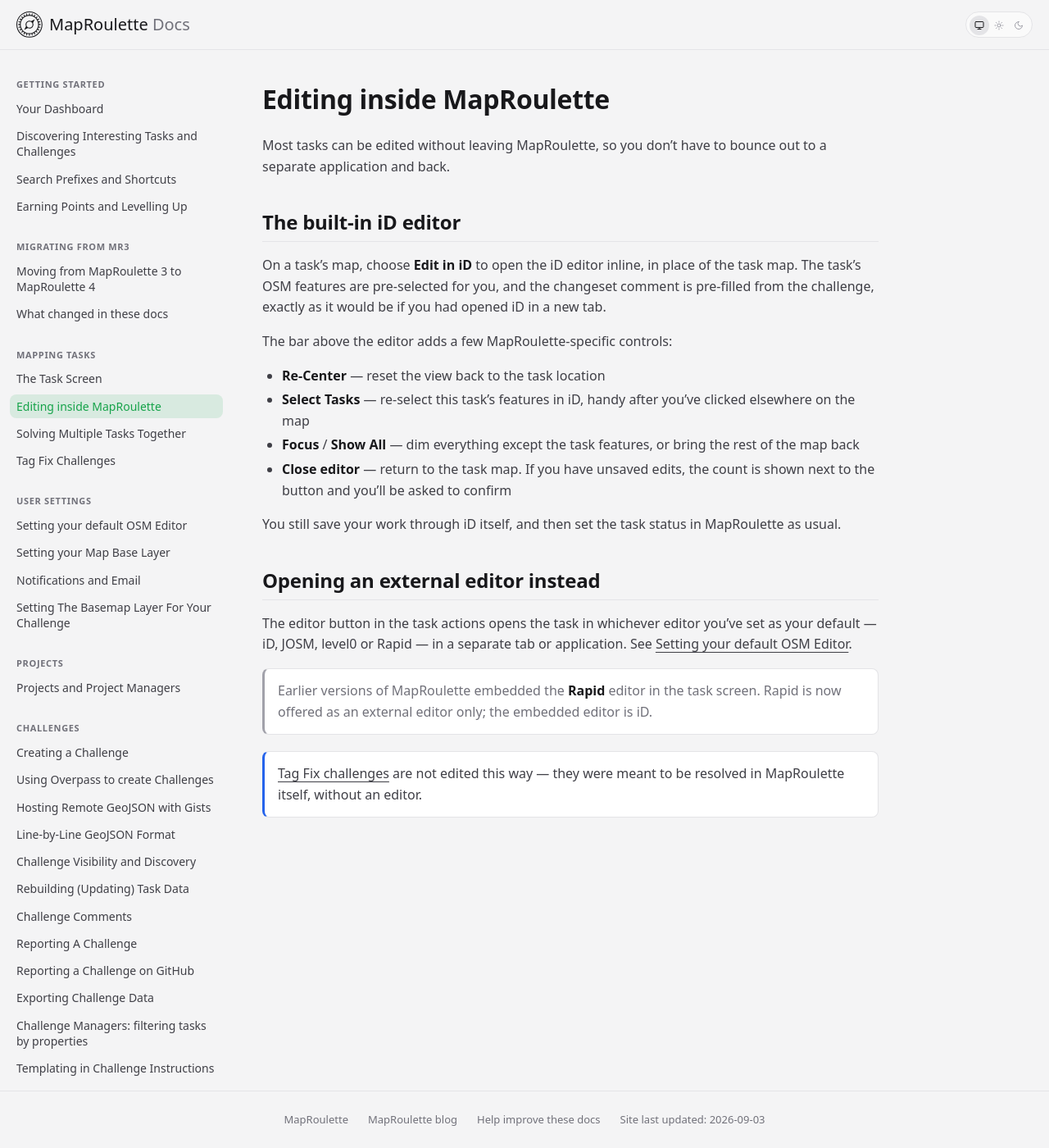
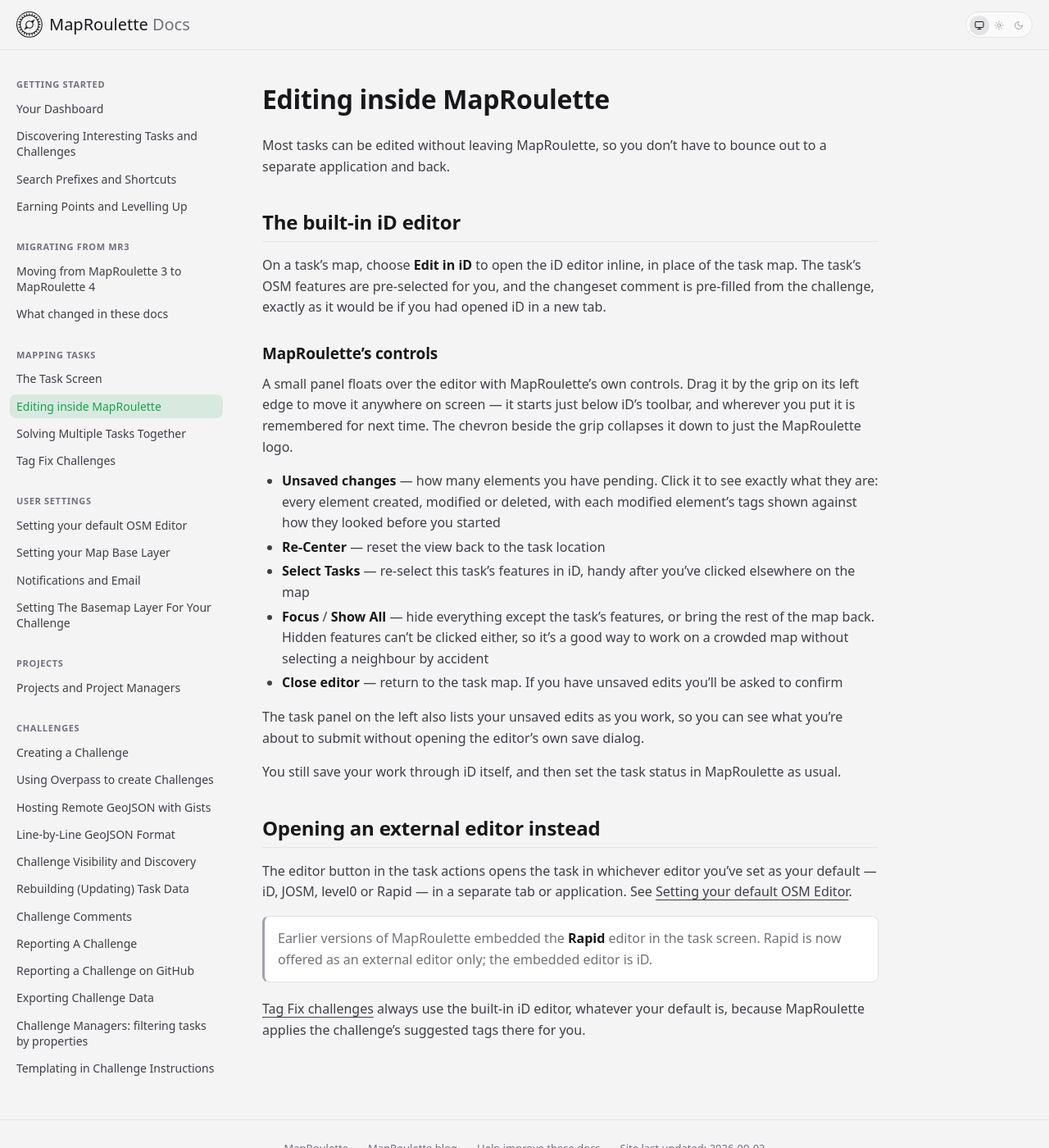
Before and after one commit to maproulette/docs, a Jekyll site: the page built from _documentation/mapping/02-rapid-editor.md, in a window 1280 px wide and 1400 px high. Shown: the whole window at 82% size. Built offline with Jekyll 4.4.1, drawn with Linux system fonts in a browser that asks for light colours; comment, search, counter and statistics services are not loaded.

Commit message:
Document the tag fix workflow and the editor controls
The Tag Fix page still described MapRoulette 3's flow — a suggested change
presented at the top of the screen with Yes and No buttons — which has not
existed for some time. It now describes what actually happens: the editor
opens on lock with the suggestion applied as unsaved edits, the task panel
shows the suggestion before the editor opens and your own pending edits
after, and Reset restores the suggestion. Bundling and the create/delete
limitation are covered too.

The editing page gains the controls that came with the floating panel: that
it can be dragged and remembers where you put it, that the unsaved-changes
count opens a list of what is actually pending, and that Focus now hides the
surrounding features rather than dimming them — including from clicks, which
is the point of it.

The task screen page and the migration guide's tag fix row are updated to
match.

```diff
--- a/_documentation/mapping/02-rapid-editor.md
+++ b/_documentation/mapping/02-rapid-editor.md
@@ -12,15 +12,29 @@
 changeset comment is pre-filled from the challenge, exactly as it would be if
 you had opened iD in a new tab.
 
-The bar above the editor adds a few MapRoulette-specific controls:
+### MapRoulette's controls
 
+A small panel floats over the editor with MapRoulette's own controls. Drag it
+by the grip on its left edge to move it anywhere on screen — it starts just
+below iD's toolbar, and wherever you put it is remembered for next time. The
+chevron beside the grip collapses it down to just the MapRoulette logo.
+
+- **Unsaved changes** — how many elements you have pending. Click it to see
+  exactly what they are: every element created, modified or deleted, with each
+  modified element's tags shown against how they looked before you started
 - **Re-Center** — reset the view back to the task location
 - **Select Tasks** — re-select this task's features in iD, handy after you've
   clicked elsewhere on the map
-- **Focus** / **Show All** — dim everything except the task features, or bring
-  the rest of the map back
-- **Close editor** — return to the task map. If you have unsaved edits, the
-  count is shown next to the button and you'll be asked to confirm
+- **Focus** / **Show All** — hide everything except the task's features, or
+  bring the rest of the map back. Hidden features can't be clicked either, so
+  it's a good way to work on a crowded map without selecting a neighbour by
+  accident
+- **Close editor** — return to the task map. If you have unsaved edits you'll
+  be asked to confirm
+
+The task panel on the left also lists your unsaved edits as you work, so you
+can see what you're about to submit without opening the editor's own save
+dialog.
 
 You still save your work through iD itself, and then set the task status in
 MapRoulette as usual.
@@ -37,6 +51,6 @@
 > is iD.
 {: .legacy}
 
-> [Tag Fix challenges](/documentation/tag-fix-challenges/) are not edited
-> this way — they were meant to be resolved in MapRoulette itself, without an
-> editor.
+[Tag Fix challenges](/documentation/tag-fix-challenges/) always use the
+built-in iD editor, whatever your default is, because MapRoulette applies the
+challenge's suggested tags there for you.
```
Also changed, not shown: _documentation/mapping/01-using-layouts.md (+3 -1 lines), _documentation/mapping/04-tag-fix-challenges.md (+54 -22 lines), _documentation/migrating/01-maproulette-3-to-4.md (+1 -1 lines).
